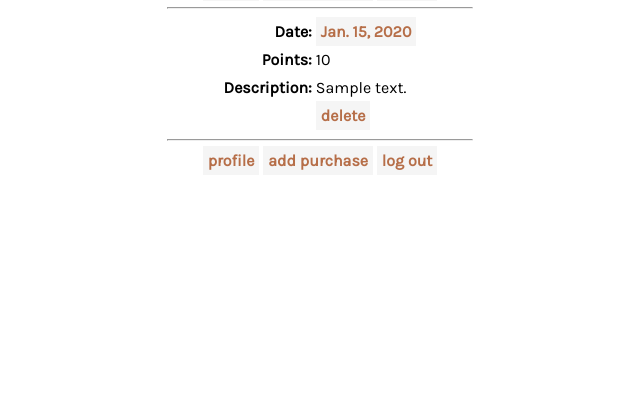
After one commit to working-bikes/working-bikes, a Django app: page /volunteer/purchases/ in a window 1280 px wide. The commit adds this page. Shown: the part 340-756 px from the top of the page, without its empty margins (320-960 px from the left). Run offline with Django 3.2, Linux system fonts and the light colour scheme; a user stored in the database is signed in; tables that the repository leaves empty hold one stand-in row (values such as "Sample post").

Commit message:
Adding purchases to volunteer application

```diff
--- a/base/static/base/css/base.css
+++ b/base/static/base/css/base.css
@@ -13,7 +13,6 @@ div#content
 
 table
 {
-	max-width: 300px;
 	margin: 0px auto;
 }
 
--- a/volunteer/admin.py
+++ b/volunteer/admin.py
@@ -2,7 +2,7 @@ from django.contrib import admin
 from django.contrib.auth.models import User
 from django.contrib.auth.admin import UserAdmin
 
-from volunteer.models import Volunteer, Timesheet, TimesheetApproval, VolunteerTask
+from volunteer.models import Volunteer, Timesheet, TimesheetApproval, VolunteerTask, Purchase
 
 admin.site.unregister(User)
 
@@ -34,3 +34,4 @@ class VolunteerTaskAdmin(admin.ModelAdmin):
 admin.site.register(User, VolunteerAdmin)
 admin.site.register(Timesheet, TimesheetAdmin)
 admin.site.register(VolunteerTask, VolunteerTaskAdmin)
+admin.site.register(Purchase)
--- a/volunteer/models.py
+++ b/volunteer/models.py
@@ -1,4 +1,7 @@
+import datetime
+
 from django.db import models
+from django.db.models import Sum
 from django.contrib.auth.models import User
 
 class VolunteerTask(models.Model):
@@ -264,8 +267,9 @@ class Volunteer(models.Model):
 
 	VOLUNTEER_TYPE_CHOICES = (
 		('Volunteer', 'Volunteer'),
+		('Service Hours', 'Service Hours'),
+		('Staff', 'Staff'),
 		('Board Member', 'Board Member'),
-		('Staff', 'Staff'),
 		('Drop-off Site Host', 'Drop-off Site Host'),
 	)
 
@@ -282,12 +286,23 @@ class Volunteer(models.Model):
 	skills = models.TextField(null=True, blank=True)
 	type = models.CharField(max_length=50, choices=VOLUNTEER_TYPE_CHOICES, default='Volunteer')
 
+	def points(self):
+		hourSum = self.timesheet_set.aggregate(Sum('hours')).get('hours__sum', 0)
+		purchaseSum = self.purchase_set.aggregate(Sum('points')).get('points__sum', 0)
+
+		if purchaseSum is None:
+			purchaseSum = 0
+		if hourSum is None:
+			hourSum = 0
+
+		return int(hourSum) * 2 - purchaseSum
+
 	def __unicode__(self):
-		return '%s %s' % (self.user.first_name, self.user.last_name)
+		return '{0} {1}'.format(self.user.first_name, self.user.last_name)
 
 class Timesheet(models.Model):
 	volunteer = models.ForeignKey(Volunteer)
-	day = models.DateField()
+	day = models.DateField(default=datetime.date.today)
 	hours = models.DecimalField(max_digits=4, decimal_places=2)
 	notes = models.TextField()
 
@@ -317,8 +332,15 @@ class TimesheetApproval(models.Model):
 class Event(models.Model):
 	title = models.CharField(max_length=50)
 	description = models.TextField()
+	hours = models.IntegerField()
 
 class EventTask(models.Model):
 	task = models.ForeignKey(VolunteerTask)
 	event = models.ForeignKey(Event)
 	volunteers = models.ManyToManyField(Volunteer)
+
+class Purchase(models.Model):
+	volunteer = models.ForeignKey(Volunteer)
+	date = models.DateField(default=datetime.date.today)
+	points = models.IntegerField()
+	description = models.TextField()
--- a/volunteer/templates/volunteer/profile.html
+++ b/volunteer/templates/volunteer/profile.html
@@ -22,6 +22,10 @@
 		<th><label for="user-total-hours">Total Hours:</label></th>
 		<td id="user-total-hours">{{ totalHours }}</td>
 	</tr>
+	<tr>
+		<th><label for="user-points">Points:</label></th>
+		<td id="user-points">{{ points}}</td>
+	</tr>
 </table>
 <a href="{% url 'volunteer:timesheets' %}">timesheets</a>
 <a href="{% url 'volunteer:timesheet_add' %}">add timesheet</a>
--- /dev/null
+++ b/volunteer/templates/volunteer/purchase_list.html
@@ -0,0 +1,34 @@
+{% extends 'base/base.html' %}
+{% block title %}Purchases | {{ block.super }}{% endblock title %}
+{% block content %}
+	<a href="{% url 'volunteer:profile' %}">profile</a>
+	<a href="{% url 'volunteer:purchase_add' %}">add purchase</a>
+	<a href="{% url 'volunteer:logout' %}?next={% url 'volunteer:login' %}">log out</a>
+	<hr />
+	{% for purchase in purchase_list %}
+	<table>
+		<tr id="purchase-date">
+			<th><label for="purchase-date">Date:</label></th>
+			<td id="purchase-date">
+				<a href="{% url 'volunteer:purchase' purchase.id %}">{{ purchase.date }}</a>
+			</td>
+		</tr>
+		<tr id="purchase-points">
+			<th><label for="purchase-points">Points:</label></th>
+			<td>{{ purchase.points }}</td>
+		</tr>
+		<tr id="purchase-description">
+			<th><label for="purchase-description">Description:</label></th>
+			<td>{{ purchase.description }}</td>
+		</tr>
+		<tr id="purchase-delete">
+			<th><label for="purchase-delete"></label></th>
+			<td><a href="{% url 'volunteer:purchase_delete' purchase.id %}">delete</a></td>
+		</tr>
+	</table>
+	<hr />
+	{% endfor %}
+	<a href="{% url 'volunteer:profile' %}">profile</a>
+	<a href="{% url 'volunteer:purchase_add' %}">add purchase</a>
+	<a href="{% url 'volunteer:logout' %}?next={% url 'volunteer:login' %}">log out</a>
+{% endblock content %}
--- a/volunteer/urls.py
+++ b/volunteer/urls.py
@@ -1,11 +1,18 @@
 from django.conf.urls import patterns, url
+from django.views.generic import RedirectView
+from django.core.urlresolvers import reverse_lazy
 from django.contrib.auth.decorators import login_required
 
 from volunteer import views
 
 urlpatterns = patterns('',
+		url(r'^$', RedirectView.as_view(url=reverse_lazy('volunteer:profile')), name='index'),
 		url(r'^add/$', views.VolunteerRegistrationView.as_view(), name='registration'),
 		url(r'^profile/$', login_required(views.VolunteerProfileView.as_view()), name='profile'),
+		url(r'^purchases/$', login_required(views.PurchaseListView.as_view()), name='purchases'),
+		url(r'^purchases/add/$', login_required(views.PurchaseCreateView.as_view()), name='purchase_add'),
+		url(r'^purchases/delete/(?P<purchase_id>[\d]+)/$', login_required(views.PurchaseDeleteView.as_view()), name='purchase_delete'),
+		url(r'^purchases/(?P<purchase_id>[\d]+)/$', login_required(views.PurchaseUpdateView.as_view()), name='purchase'),
 		url(r'^timesheets/$', login_required(views.TimesheetListView.as_view()), name='timesheets'),
 		url(r'^timesheets/add/$', login_required(views.TimesheetCreateView.as_view()), name='timesheet_add'),
 		url(r'^timesheets/delete/(?P<timesheet_id>[\d]+)/$', login_required(views.TimesheetDeleteView.as_view()), name='timesheet_delete'),
--- a/volunteer/views.py
+++ b/volunteer/views.py
@@ -10,9 +10,10 @@ from django.shortcuts import get_object_or_404
 from django.db import IntegrityError
 from django.db.models import Q
 from django.db.models import Sum
+from django.contrib.admin.views.decorators import staff_member_required
 
-from volunteer.models import Volunteer, Timesheet
-from volunteer.forms import UserForm, VolunteerForm, TimesheetCreateForm
+from volunteer.models import Volunteer, Timesheet, Purchase
+from volunteer.forms import UserForm, VolunteerForm, TimesheetCreateForm, PurchaseCreateForm
 
 class VolunteerRegistrationView(TemplateView):
 	template_name = 'volunteer/registration.html'
@@ -52,8 +53,45 @@ class VolunteerProfileView(DetailView):
 
 	def get_context_data(self, **kwargs):
 		context = super(VolunteerProfileView, self).get_context_data(**kwargs)
-		context['totalHours'] = Volunteer.objects.get(user=self.request.user).timesheet_set.aggregate(Sum('hours')).get('hours__sum', 0.00)
+		volunteer = Volunteer.objects.get(user=self.request.user)
+		totalHours = volunteer.timesheet_set.aggregate(Sum('hours')).get('hours__sum', 0.0)
+		if totalHours is None:
+			totalHours = 0.0
+		context['totalHours'] = totalHours
+		context['points'] = volunteer.points()
 		return context
+
+class PurchaseListView(ListView):
+	template_name = 'volunteer/purchase_list.html'
+
+	def get_queryset(self):
+		return Purchase.objects.filter(volunteer=Volunteer.objects.get(user=self.request.user)).order_by('-date')
+
+class PurchaseCreateView(CreateView):
+	form_class = PurchaseCreateForm
+	template_name = 'volunteer/purchase_form.html'
+
+	def get_success_url(self):
+		return reverse('volunteer:purchases')
+
+class PurchaseUpdateView(UpdateView):
+	form_class = PurchaseCreateForm
+	template_name = 'volunteer/purchase_form.html'
+
+	def get_success_url(self):
+		return reverse('volunteer:purchases')
+
+	def get_object(self):
+		return get_object_or_404(Purchase, pk=self.kwargs['purchase_id'])
+
+class PurchaseDeleteView(DeleteView):
+	model = Timesheet
+
+	def get_success_url(self):
+		return reverse('volunteer:purchases')
+
+	def get_object(self):
+		return get_object_or_404(Purchase, pk=self.kwargs['purchase_id'])
 
 class TimesheetListView(ListView):
 	template_name = 'volunteer/timesheet_list.html'
@@ -64,9 +102,6 @@ class TimesheetListView(ListView):
 class TimesheetCreateView(CreateView):
 	form_class = TimesheetCreateForm
 	template_name = 'volunteer/timesheet_form.html'
-
-	def get_initial(self):
-		return {'day': date.fromtimestamp(time.time())}
 
 	def form_valid(self, form):
 		try:
--- a/workingBikes/urls.py
+++ b/workingBikes/urls.py
@@ -1,4 +1,6 @@
 from django.conf.urls import patterns, include, url
+from django.core.urlresolvers import reverse_lazy
+from django.views.generic import RedirectView
 
 from django.contrib import admin
 admin.autodiscover()
@@ -10,4 +12,5 @@ urlpatterns = patterns('',
 
     url(r'^admin/', include(admin.site.urls)),
     url(r'^volunteer/', include('volunteer.urls', namespace='volunteer')),
+	url(r'^$', RedirectView.as_view(url=reverse_lazy('volunteer:index'))),
 )
```
Also changed, not shown: volunteer/forms.py (+30 -1 lines), volunteer/templates/volunteer/purchase_confirm_delete.html (added, +9 -0 lines), volunteer/templates/volunteer/purchase_form.html (added, +14 -0 lines), volunteer/migrations/0002_auto__add_purchase.py (added), volunteer/migrations/0003_auto__add_field_purchase_date__add_field_event_hours.py (added).
